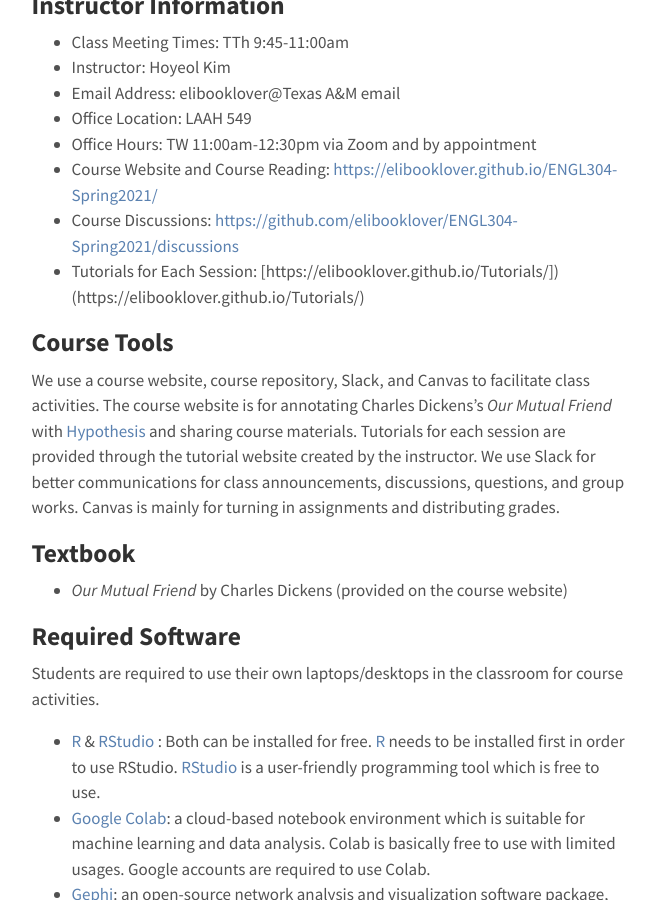
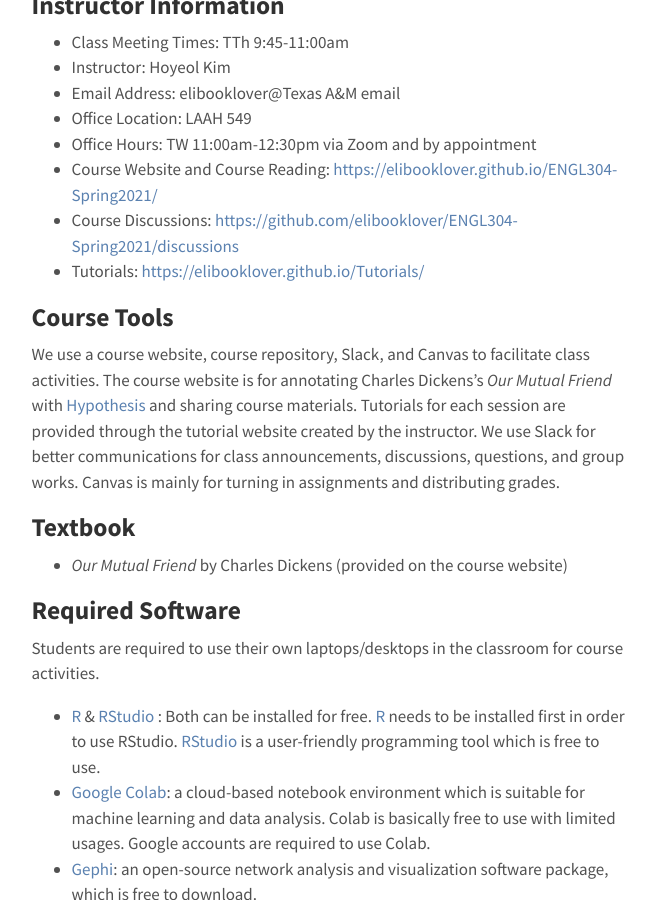
Before and after one commit to elibooklover/ENGL304-Spring2021, a Jekyll site: the page built from syllabus.md, in a window 1280 px wide and 900 px high, scrolled down 325 px. Shown: the whole window, without its empty margins (311-967 px from the left). Built offline with Jekyll 4.4.1, drawn with Linux system fonts in a browser that asks for light colours.

Commit message:
Syllabus

```diff
--- a/syllabus.md
+++ b/syllabus.md
@@ -16,7 +16,7 @@
 * Office Hours: TW 11:00am-12:30pm via Zoom and by appointment
 * Course Website and Course Reading: [https://elibooklover.github.io/ENGL304-Spring2021/](https://elibooklover.github.io/ENGL304-Spring2021/)
 * Course Discussions: [https://github.com/elibooklover/ENGL304-Spring2021/discussions](https://github.com/elibooklover/ENGL304-Spring2021/discussions)
-* Tutorials for Each Session: [https://elibooklover.github.io/Tutorials/])(https://elibooklover.github.io/Tutorials/)
+* Tutorials: [https://elibooklover.github.io/Tutorials/](https://elibooklover.github.io/Tutorials/)
 
 ## Course Tools
 We use a course website, course repository, Slack, and Canvas to facilitate class activities. The course website is for annotating Charles Dickens's <i>Our Mutual Friend</i> with [Hypothesis](https://web.hypothes.is/) and sharing course materials. Tutorials for each session are provided through the tutorial website created by the instructor. We use Slack for better communications for class announcements, discussions, questions, and group works. Canvas is mainly for turning in assignments and distributing grades.
```
